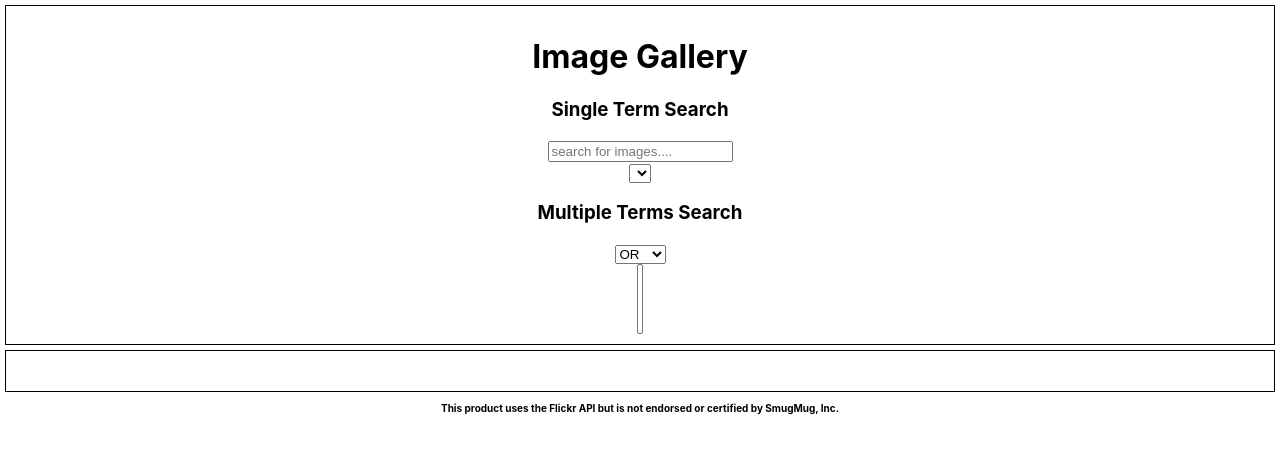
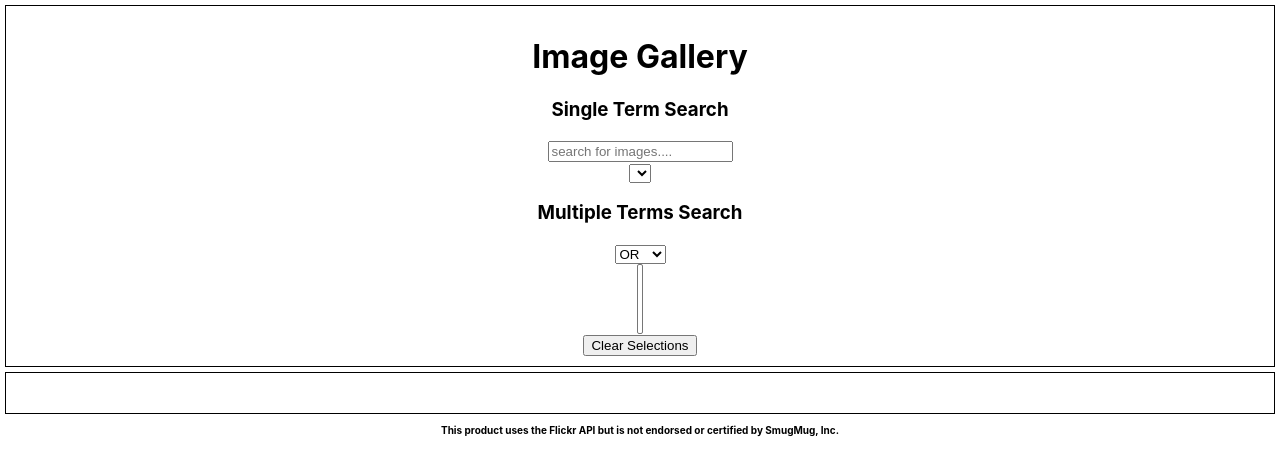
Before and after one commit to a3l5o7n9/Image-Gallery, a React (Create React App) app: page / in a window 1280 px wide. Shown: the top 474 px of the page. Built offline with nearby package versions, Linux system fonts and the light colour scheme.

Commit message:
Added option to clear search selections in multiple terms search via a 'Clear Selections' button.

```diff
--- a/src/App.jsx
+++ b/src/App.jsx
@@ -105,7 +105,7 @@ class App extends Component {
           }
         )
     }
-    else if (selectedSearchTerms === undefined || selectedSearchTerms === []) {
+    else {
       this.setState({ selectedSearchTerms: [""], images: [] });
     }
   }
@@ -121,6 +121,10 @@ class App extends Component {
         )
       }))
     }
+  }
+
+  clearSelection = (event) => {
+    this.setState({ selectedSearchTerms: [] });
   }
 
   render() {
@@ -146,17 +150,22 @@ class App extends Component {
             </div>
             <div className="MultipleTermsSearch">
               <h3>Multiple Terms Search</h3>
-              <div className="searchTypes">
+              <div className="SearchTypes">
                 <select value={this.state.selectedSearchType} onChange={this.changeSearchType}>
                   <option value="all">AND</option>
                   <option value="any">OR</option>
                 </select>
               </div>
-              <div className="selectList">
+              <div className="SelectList">
                 <div className="MultipleSearchTermsSelect">
                   <select multiple={true} value={this.state.selectedSearchTerms} onChange={this.multipleSearchImages}>
                     {this.showSearchTermsList()}
                   </select>
+                </div>
+                <div className="ClearButton">
+                  <button title="ClearSelections" onClick={this.clearSelection}>
+                    Clear Selections
+                  </button>
                 </div>
               </div>
             </div>
```
